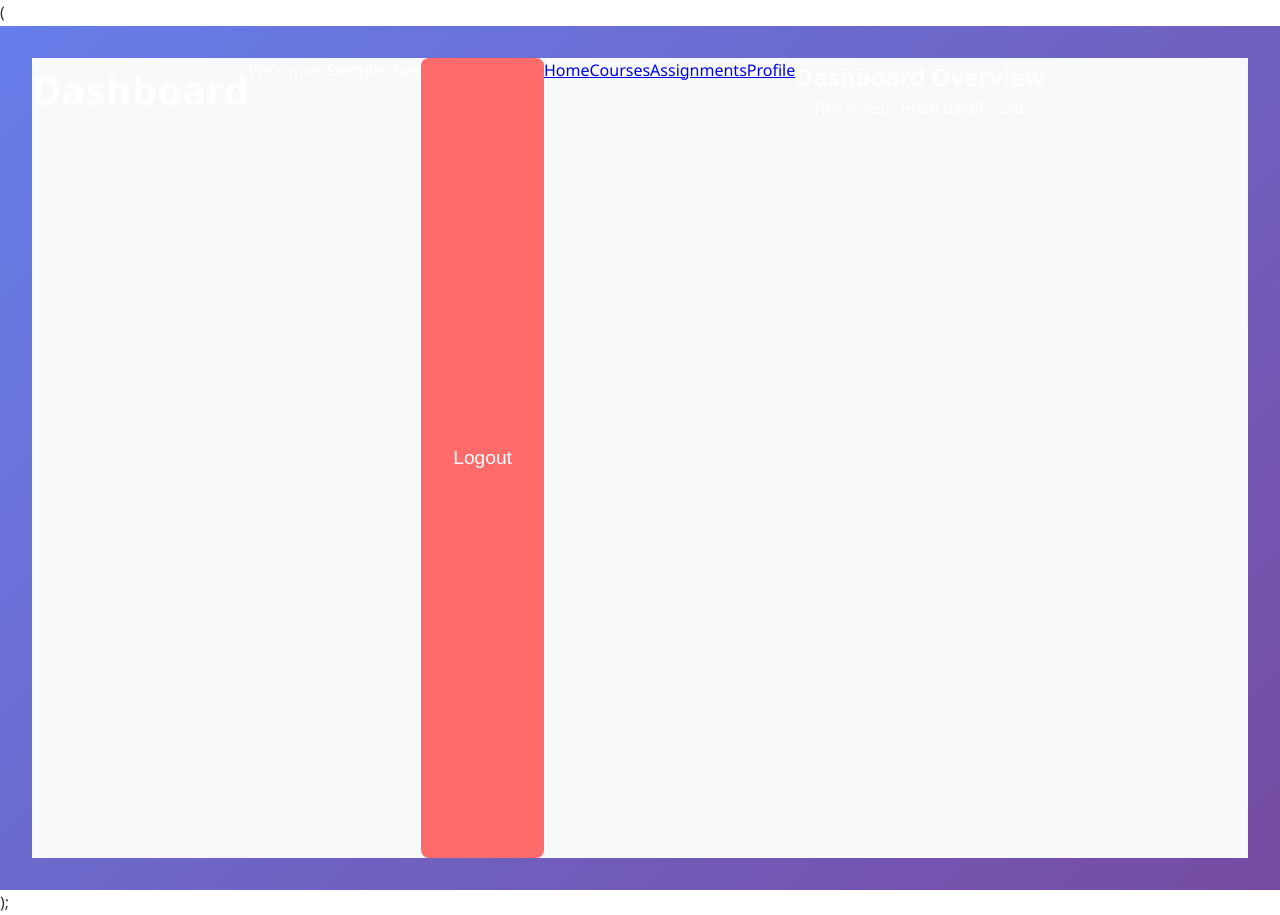
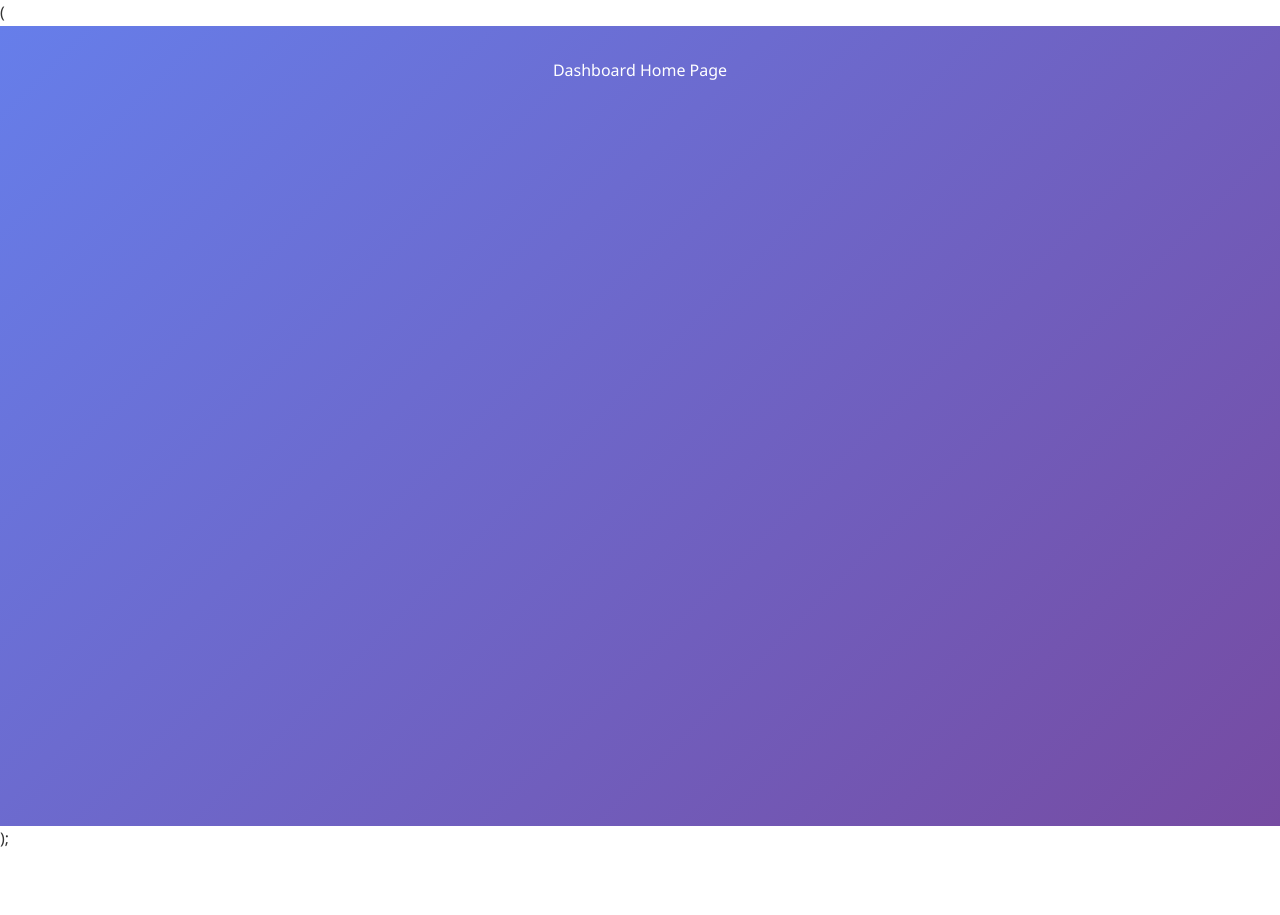
Before and after one commit to Rheems/PATHFINDER-PROJECT, a React (Vite) app: page /dashboard in a window 1280 px wide. After the commit the page ends 851 px from the top, so only its background shows below. Built offline with nearby package versions, Linux system fonts and the light colour scheme; sample sign-in values are in the browser's storage.

Commit message:
update DashboardHome.jsx

```diff
--- a/src/pages/dashboard/DashboardHome.jsx
+++ b/src/pages/dashboard/DashboardHome.jsx
@@ -1,23 +1,23 @@
 import React from "react";
 
 const DashboardHome = ({ user, onLogout }) => {
-  return (
-    <div className="dashboard">
-      <h1>Dashboard</h1>
-      <p>Welcome, {user?.name}</p>
-      <button onClick={onLogout}>Logout</button>
-      <nav>
-        <a href="/dashboard">Home</a>
-        <a href="/courses">Courses</a>
-        <a href="/assignments">Assignments</a>
-        <a href="/profile">Profile</a>
-      </nav>
-      <div className="dashboard-content">
-        <h2>Dashboard Overview</h2>
-        <p>This is your main dashboard.</p>
-      </div>
-    </div>
-  );
-};
+  return <div>Dashboard Home Page</div>
+  };
+//       <h1>Dashboard</h1>
+//       <p>Welcome, {user?.name}</p>
+//       <button onClick={onLogout}>Logout</button>
+//       <nav>
+//         <a href="/dashboard">Home</a>
+//         <a href="/courses">Courses</a>
+//         <a href="/assignments">Assignments</a>
+//         <a href="/profile">Profile</a>
+//       </nav>
+//       <div className="dashboard-content">
+//         <h2>Dashboard Overview</h2>
+//         <p>This is your main dashboard.</p>
+//       </div>
+//     </div>
+//   );
+// };
 
 export default DashboardHome;
```
Also changed, not shown: src/codesnap.png (deleted).
